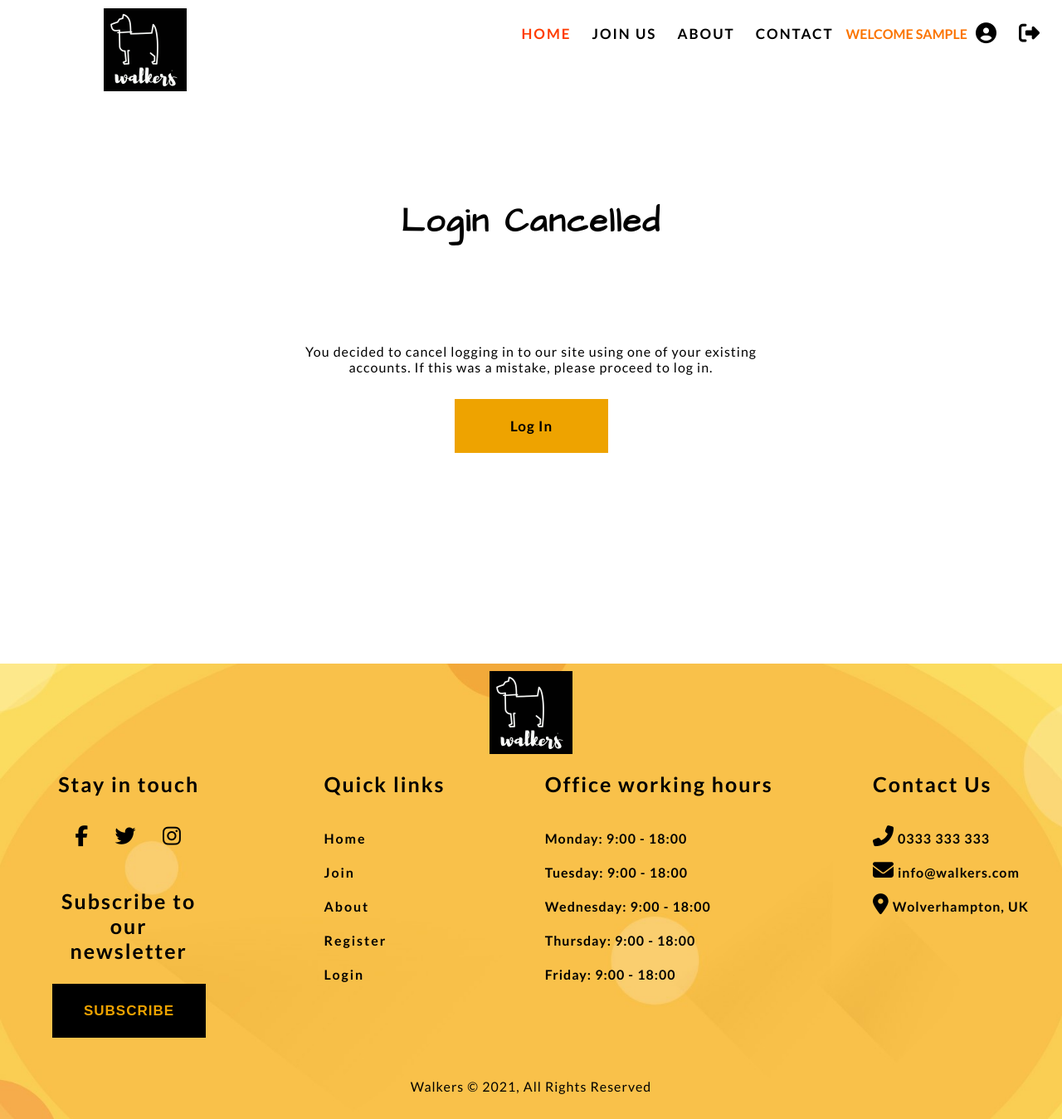
After one commit to Izabela88/walkers-website, a Django app: template templates/socialaccount/login_cancelled.html in a window 1280 px wide. The commit adds this page. Shown: the whole page at 83% size. Run offline with Django 3.2, Linux system fonts and the light colour scheme; the template is opened without the code that fills it, so the values that code supplies are empty; the visitor is signed in with stand-in values (Sample User, id 1); some libraries are stand-ins or nearby versions.

Commit message:
Add login and register via Facebook option

```diff
--- a/home/views.py
+++ b/home/views.py
@@ -1,4 +1,6 @@
 from django.shortcuts import render
+from django.shortcuts import redirect
+
 
 # Create your views here.
 def index(request):
@@ -7,4 +9,5 @@ def index(request):
     }
     if request.user.is_authenticated:
         context['is_petsitter'] = request.user.is_petsitter()
+
     return render(request, 'home/index.html', context)
--- a/static/css/style.css
+++ b/static/css/style.css
@@ -164,7 +164,7 @@ li {
 .nav-list a {
   text-transform: uppercase;
   margin-left: 10px;
-  margin-right: 20px;
+  margin-right: 15px;
   margin-top: 10px;
   transition-duration: 0.2s;
   font-family: "Lato", sans-serif;
@@ -173,12 +173,22 @@ li {
   color: var(--black-color);
 }
 
+.nav-list i {
+  font-size: 25px;
+}
+
 .nav-list a:hover {
   color: rgb(255, 60, 0);
 }
 
 .nav-list a.active {
   color: rgb(255, 60, 0);
+}
+
+.welcome-msg {
+  font-family: "Lato", sans-serif;
+  text-transform: uppercase;
+  color: #fb7400;
 }
 
 .logo {
@@ -857,6 +867,17 @@ li {
   color: var(--black-color);
 }
 
+
+.login-cancelled-box {
+  display: flex;
+  flex-direction: column;
+  height: 20%;
+  width: 50%;
+  align-items: center;
+  justify-content: space-around;
+}
+
+
 /* --------- media queries */
 @media screen and (max-width: 1600px) {
   .home-bg-shape-2 {
--- a/templates/base.html
+++ b/templates/base.html
@@ -19,10 +19,9 @@
   <body>
     <!-- header -->
     <header id="header">
-      <div class="logo">
-        <a href="{% url 'home' %}#home-section"><img src="/media/logo.gif" alt="Logo"/></a>
-      </div>
+      <div class="logo"><a href="{% url 'home' %}#home-section"><img src="/media/logo.gif" alt="Logo"/></a></div>
       <nav id="nav">
+
         <div class="wrapper-menu">
           <div class="line-menu half start"></div>
           <div class="line-menu"></div>
@@ -35,7 +34,9 @@
             <li><a {% if request.path == '/about/' %}class="active"{% endif %} id="about" class="close-sidebar" href="{% url 'about' %}">About</a></li>
             <li><a class="close-sidebar" href="#">Contact</a></li>
             {% if user.is_authenticated %}
-            <li><a class="close-sidebar" href="{% url 'account_logout' %}">Log Out</a></li>
+            <li class="welcome-msg"><span>Welcome {{user.username}}</span></li>
+            <li><a class="close-sidebar" href="#"><i class="fas fa-user-circle"></i></a></li>
+            <li><a class="close-sidebar" href="{% url 'account_logout' %}"><i class="fas fa-sign-out-alt"></i></a></li>
             {% else %}
             <li><a {% if request.path == '/accounts/signup/' %}class="active"{% endif %} id="register-link" class="close-sidebar" href="{% url 'account_signup' %}">Register</a></li>
             <li><a {% if request.path == '/accounts/login/' %}class="active"{% endif %} id="login-link" class="close-sidebar" href="{% url 'account_login' %}">Log In</a></li>
--- /dev/null
+++ b/templates/socialaccount/login_cancelled.html
@@ -0,0 +1,23 @@
+{% extends "base.html" %}
+
+{% load i18n %}
+
+{% block head_title %}{% trans "Login Cancelled" %}{% endblock %}
+
+{% block content %}
+
+<section class="logout">
+    <div class="container center">
+            <div class="logout-heading">
+                <h2>{% trans "Login Cancelled" %}</h1>
+            </div>
+            <div class="login-cancelled-box">
+                {% url 'account_login' as login_url %}
+                {% blocktrans %}
+                <p>You decided to cancel logging in to our site using one of your existing accounts. If this was a mistake, please proceed to log in.</p>
+                {% endblocktrans %}
+                <a class="button button-bright back-button" href="{{login_url}}">Log In</a>
+            </div>
+    </div>
+</section>
+{% endblock %}
--- a/user/models.py
+++ b/user/models.py
@@ -13,4 +13,4 @@ def is_petsitter(self):
         return self.walkerprofile.is_petsitter
     return False
 
-User.add_to_class("is_petsitter",is_petsitter)
+User.add_to_class("is_petsitter", is_petsitter)
```
Also changed, not shown: templates/account/login.html (+3 -4 lines), templates/account/signup.html (+3 -4 lines), walkers/my_adapter.py (added, +45 -0 lines), walkers/settings.py (+39 -2 lines).
